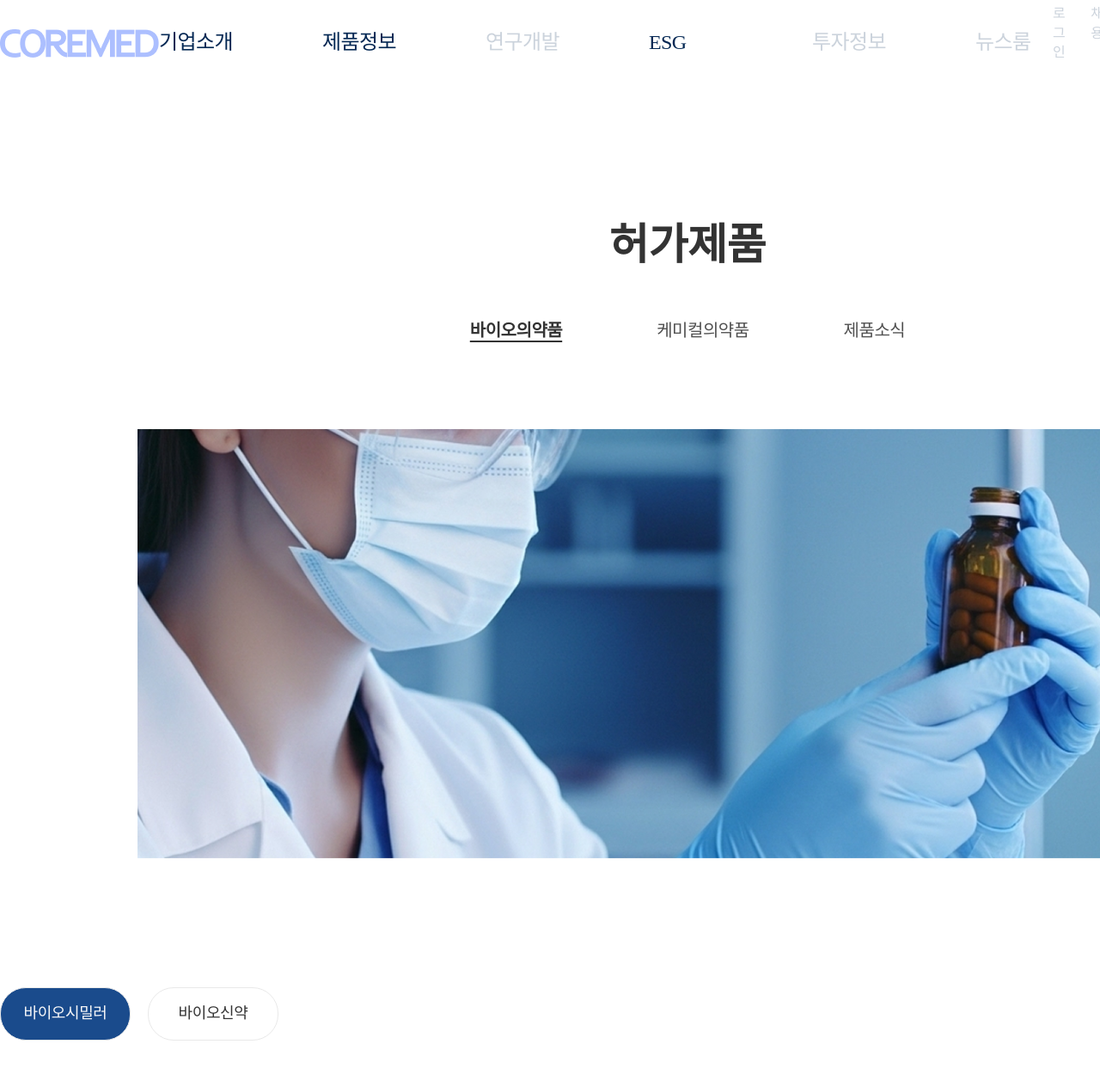
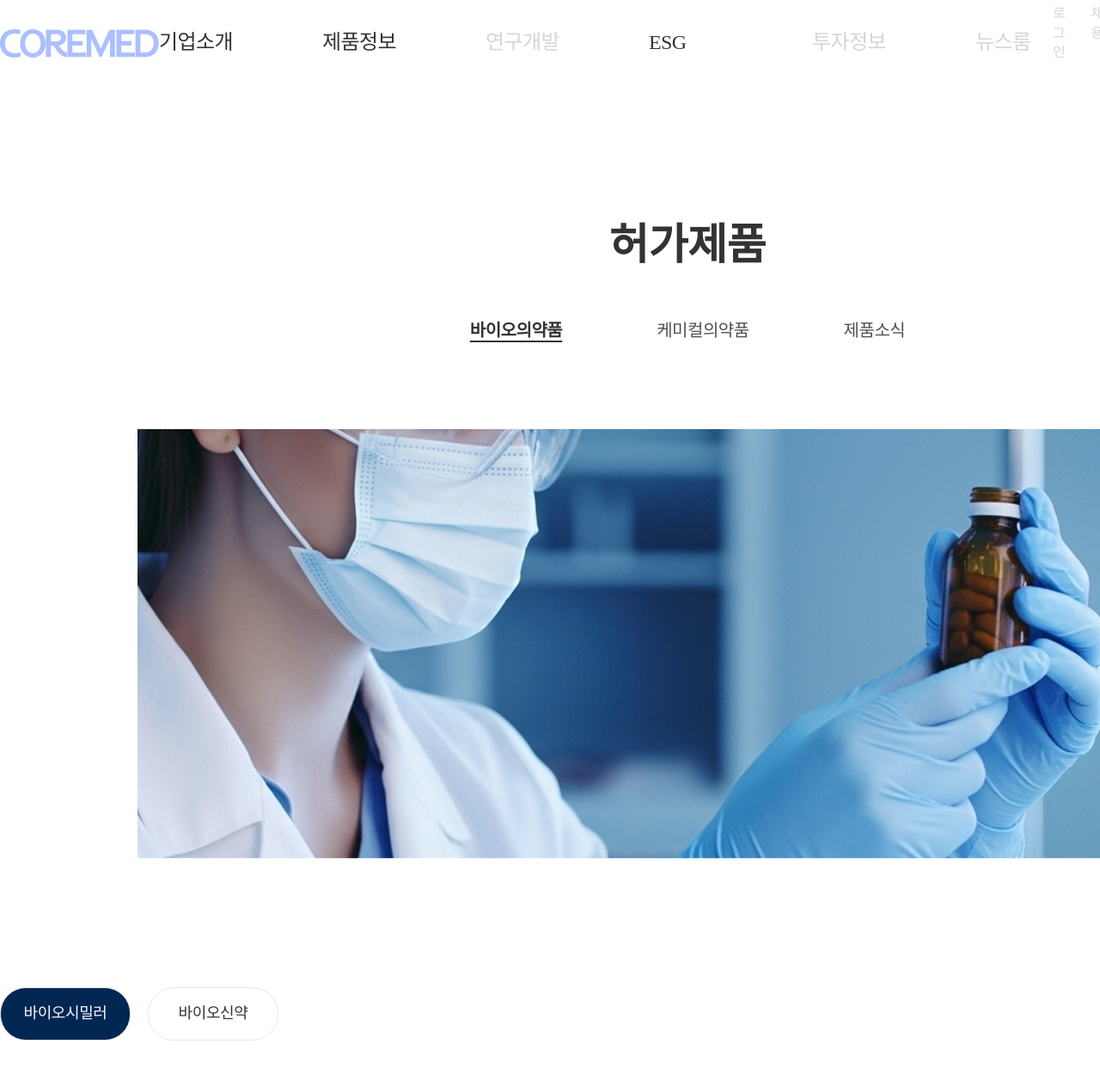
Before and after one commit to hyynn/Coremed, a plain HTML site: page sub02.html in a window 1280 px wide. Shown: the top 1257 px of the page at 86% size. Drawn offline with Linux system fonts and the light colour scheme; a web font is replaced by a local one.

Commit message:
Add files via upload

```diff
--- a/css/style.css
+++ b/css/style.css
@@ -22,9 +22,10 @@ header .centerbox { display: flex; justify-content: space-between; align-items:
 
 
 header .gnb { display: flex; gap: 100px; }
-header .gnb > li { font-weight: 600; font-size: 24px; min-width: 90px; }
-header .gnb > li > a { padding: 20px 0; color: #032753; display: block; }
+header .gnb > li { font-weight: 500; font-size: 24px; min-width: 90px; }
+header .gnb > li > a { padding: 20px 0; color: #333; display: block; }
 header .gnb li a:hover { font-weight: 500; }
+header .gnb > li.on > a {font-weight: 500;}
 
 header:hover .gnb li.off { opacity: 0.2; pointer-events: none; }
 
@@ -34,7 +35,7 @@ header .gnb li .lnb li a { padding:15px 30px; font-size: 20px; color: #fafafa; d
 header .gnb li:hover .lnb { display: flex; }
 
 header .login_box { font-size: 16px; font-weight: 500; gap: 30px; display: flex; }
-header .login_box li a { padding: 20px 0; display: block; text-align: center; color: #032753; }
+header .login_box li a { padding: 20px 0; display: block; text-align: center; color: #333 }
 header:hover .login_box li.off { opacity: 0.2; pointer-events: none; }
 
 
@@ -140,10 +141,9 @@ header:hover .login_box li.off { opacity: 0.2; pointer-events: none; }
 #section3 .content_box .list li .date { font-weight: 400; font-size: 18px; color: #505050; width: 100px; flex-shrink: 0; margin-left: 10px; }
 #section3 .content_box .list li .title { font-weight: 400; font-size: 22px; color: #333; width: 500px; flex: 1; margin-left: 20px; }
 /* 리스트 호버 효과 */
+
 #section3 .content_box .list li { transition: opacity 0.3s ease; }
-
 #section3 .content_box .list:hover li { opacity: 0.3; }
-
 #section3 .content_box .list li:hover { opacity: 1; }
 
 #section4 { padding: 75px 0; }
@@ -239,7 +239,8 @@ footer .centerbox .infobox .info:last-child { font-size: 14px; }
 
 .sub02 .btn_top { display: flex; gap: 20px; margin-bottom: 50px; }
 .sub02 .btn_top .btn { border: 1px solid #E9E9E9; border-radius: 30px; width: 150px; height: 60px; display: flex; justify-content: center; align-items: center; font-size: 18px; font-weight: 500; cursor: pointer; }
-.sub02 .btn_top .btn:hover, .sub02 .btn_top .btn.on { background: #1A4B8C; color: #fafafa; }
+
+.sub02 .btn_top .btn:hover, .sub02 .btn_top .btn.on { background: #032753; color: #fafafa; }
 
 .sub02 .table_wrap { width: 100%; font-weight: 500; font-size: 20px; display: block; }
 .sub02 table { width: 100%; border-collapse: collapse; color: #333; }
@@ -272,7 +273,7 @@ footer .centerbox .infobox .info:last-child { font-size: 14px; }
 .sub04 .content_box .content_item h3 { font-weight: 600; font-size: 22px; color: #333; margin-top: 25px; }
 .sub04 .content_box .content_item p { font-weight: 400; font-size: 20px; color: #333; flex-grow: 1; }
 
-.sub04 .content_box .content_item a.btn_more { font-weight: 700; font-size: 18px; color: #1A4B8C; display:inline-flex; align-items: center; gap: 5px; margin-bottom: 20px; transition: transform 0.3s ease; align-self: flex-start; width: max-content; margin-top: auto; }
+.sub04 .content_box .content_item a.btn_more { font-weight: 700; font-size: 18px; color: #032753; display:inline-flex; align-items: center; gap: 5px; margin-bottom: 20px; transition: transform 0.3s ease; align-self: flex-start; width: max-content; margin-top: auto; }
 .sub04 .content_box .content_item a.btn_more:hover { transform: scale(1.01); }
 .sub04 .content_box .content_item a.btn_more img { max-width: 30px; height: auto; transition: transform 0.3s ease; }
 .sub04 .content_box .content_item a.btn_more:hover img { transform: translateX(3px); }
--- a/script/action.js
+++ b/script/action.js
@@ -5,6 +5,17 @@ document.addEventListener('DOMContentLoaded', function () {
         .then(response => response.text())
         .then(data => {
             document.querySelector('header').innerHTML = data;
+
+            // 현재 페이지에 맞는 메뉴 활성화
+            const currentPage = window.location.pathname.split('/').pop() || 'index.html';
+            const gnbItems = document.querySelectorAll('header .gnb > li');
+
+            gnbItems.forEach(li => {
+                const link = li.querySelector('a');
+                if (link && link.getAttribute('href') === currentPage) {
+                    li.classList.add('on');
+                }
+            });
         });
 
     // 푸터 로드
@@ -16,6 +27,7 @@ document.addEventListener('DOMContentLoaded', function () {
 });
 
 // 카운터 애니메이션
+
 function animateCounter(element) {
     const target = parseInt(element.getAttribute('data-target'));
     const duration = 1000;
@@ -34,6 +46,7 @@ function animateCounter(element) {
 }
 
 // 스크롤 시 실행 (content3가 화면에 보일 때)
+
 const counterObserver = new IntersectionObserver(function (entries) {
     entries.forEach(entry => {
         if (entry.isIntersecting && !entry.target.classList.contains('animated')) {
@@ -92,6 +105,7 @@ document.querySelectorAll('#section1, #section2, .sub04 .content_box').forEach(s
 });
 
 // sub01 text_box 애니메이션
+
 const sub01ObserverOptions = {
     threshold: 0.3,
     rootMargin: '0px 0px -100px 0px'
@@ -109,7 +123,6 @@ const sub01Observer = new IntersectionObserver(function (entries) {
     });
 }, sub01ObserverOptions);
 
-// sub01의 각 섹션 관찰
 document.querySelectorAll('.sub01 .section').forEach(section => {
     sub01Observer.observe(section);
 });
```
